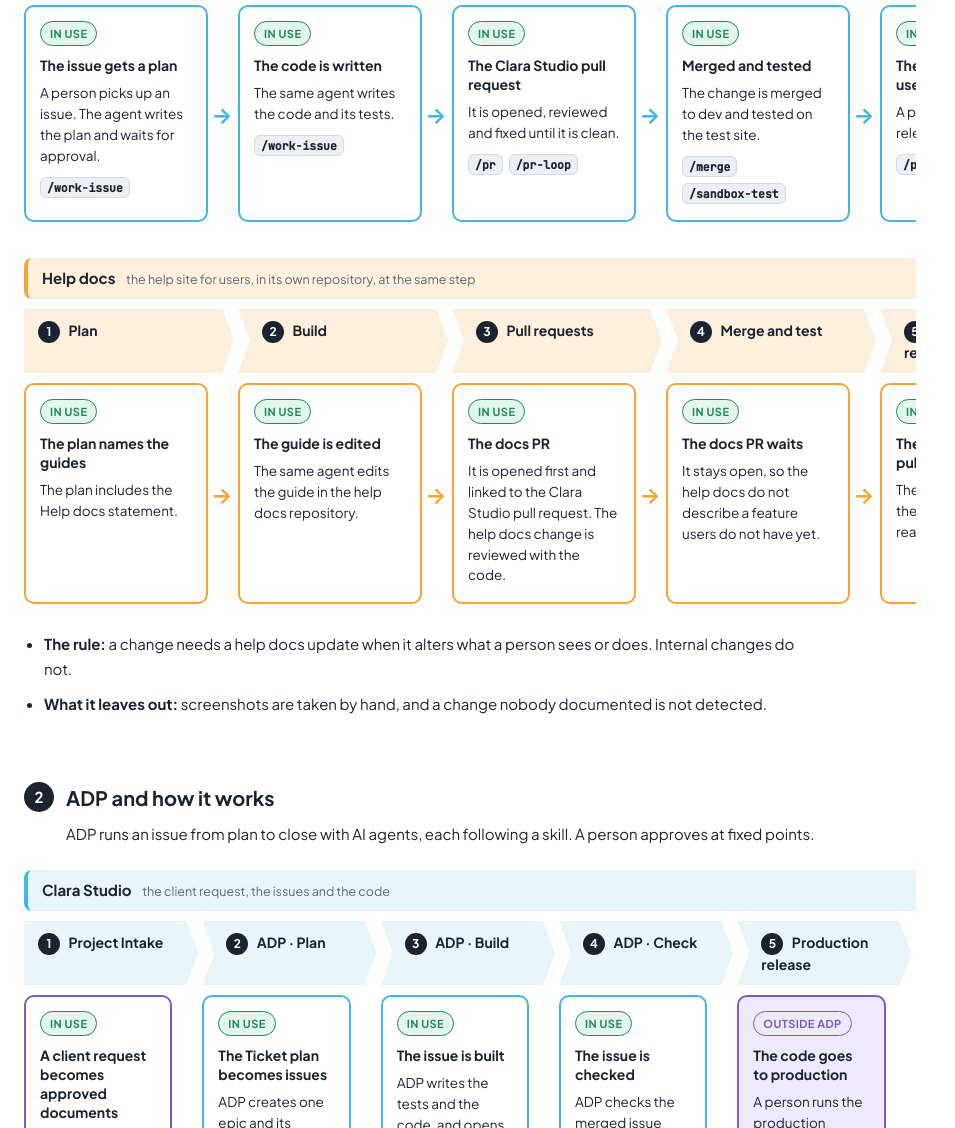
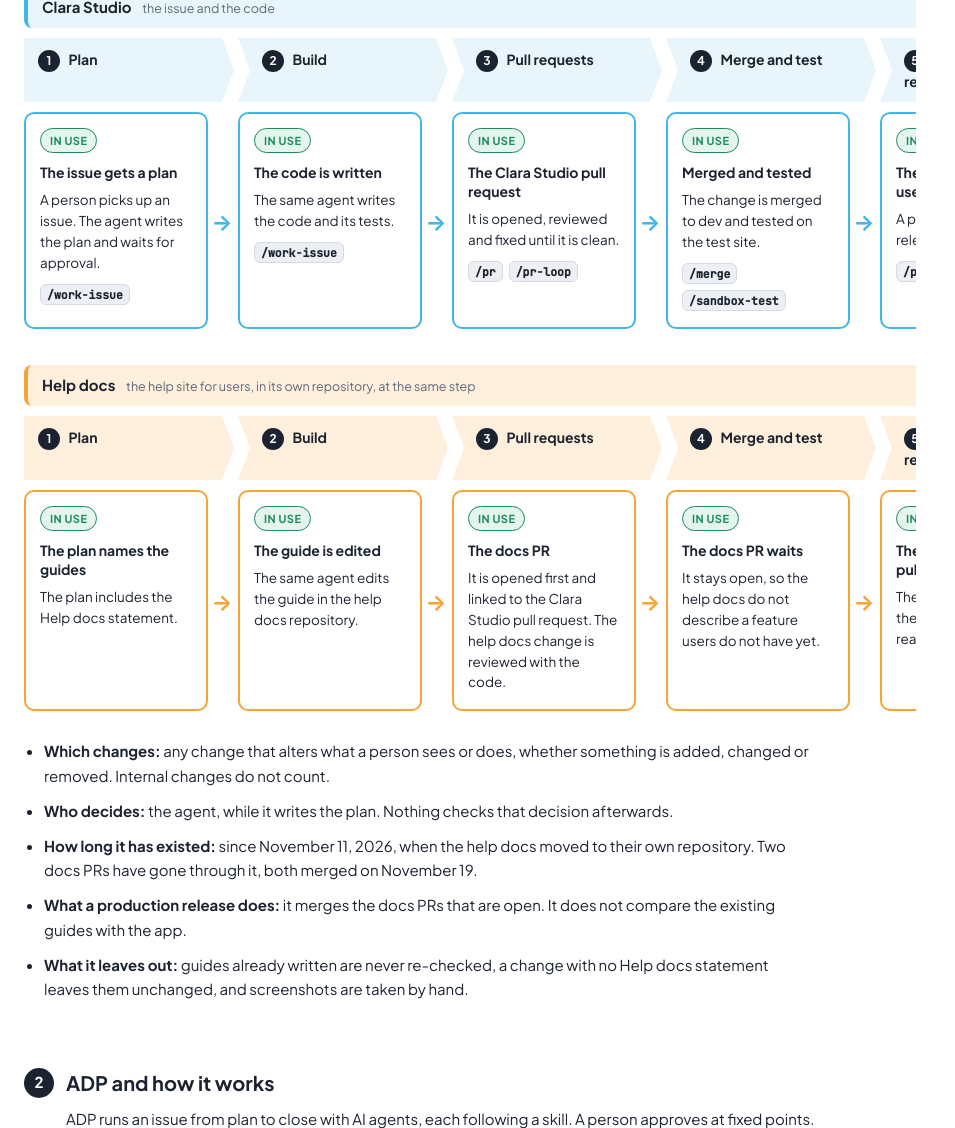
Before and after one commit to gnomorv/juan-mocks, a plain HTML site: page help-docs-adp-overview/index.html in a window 1280 px wide. Shown: the part 1672-2800 px from the top of the page, without its empty margins (0-955 px from the left). Drawn offline with Linux system fonts and the light colour scheme.

Commit message:
fix: state precisely what the work-issue pipeline does for the help docs
Co-Authored-By: Claude Fable 5.2 <noreply@anthropic.com>

```diff
--- a/help-docs-adp-overview/index.html
+++ b/help-docs-adp-overview/index.html
@@ -173,7 +173,8 @@
       <div class="ia-short">
         <h2>Where we are</h2>
         <ul>
-          <li><b>The work-issue pipeline keeps the help docs up to date.</b> It is in use today.</li>
+          <li><b>The work-issue pipeline has a help docs step for each change.</b> It was set up on November 11, 2026. Two changes have used it so far.</li>
+          <li><b>Nothing re-checks the help docs already written.</b> A release publishes the docs PRs that were opened. It does not review existing guides.</li>
           <li><b>ADP is the pipeline meant to replace it.</b> It is also in use today.</li>
           <li><b>ADP has no step for the help docs.</b> An issue shipped through ADP can leave the help docs behind.</li>
         </ul>
@@ -279,8 +280,11 @@
     </div>
 
     <ul class="ia-list" style="margin:22px 0 0 0">
-      <li><b>The rule:</b> a change needs a help docs update when it alters what a person sees or does. Internal changes do not.</li>
-      <li><b>What it leaves out:</b> screenshots are taken by hand, and a change nobody documented is not detected.</li>
+      <li><b>Which changes:</b> any change that alters what a person sees or does, whether something is added, changed or removed. Internal changes do not count.</li>
+      <li><b>Who decides:</b> the agent, while it writes the plan. Nothing checks that decision afterwards.</li>
+      <li><b>How long it has existed:</b> since November 11, 2026, when the help docs moved to their own repository. Two docs PRs have gone through it, both merged on November 19.</li>
+      <li><b>What a production release does:</b> it merges the docs PRs that are open. It does not compare the existing guides with the app.</li>
+      <li><b>What it leaves out:</b> guides already written are never re-checked, a change with no Help docs statement leaves them unchanged, and screenshots are taken by hand.</li>
     </ul>
 
     <h2 class="ia-section"><span class="ia-num">2</span>ADP and how it works</h2>
@@ -464,13 +468,14 @@
       <tr><td>Publishing</td><td>The production release merges the docs PR</td><td>The same</td></tr>
       <tr><td>A forgotten help docs change</td><td>Nobody notices</td><td>The issue cannot close</td></tr>
       <tr><td>A change nobody documented</td><td>Not detected</td><td>Still not detected</td></tr>
+      <tr><td>Guides already written</td><td>Never re-checked</td><td>Still never re-checked</td></tr>
     </table>
 
     <h2 class="ia-section"><span class="ia-num">5</span>Status of every piece</h2>
     <p class="ia-intro">What is in use, what is ready, what is proposed and what is still open.</p>
     <table>
       <tr><th>Piece</th><th>Status</th><th>Note</th></tr>
-      <tr><td>Help docs steps of the work-issue pipeline</td><td><span class="ia-tag ok">In use</span></td><td>All five steps of section 1</td></tr>
+      <tr><td>Help docs steps of the work-issue pipeline, one change at a time</td><td><span class="ia-tag ok">In use</span></td><td>Since November 11, 2026. Used by two changes so far</td></tr>
       <tr><td>Project Intake handing over to ADP</td><td><span class="ia-tag ok">In use</span></td><td>Through the Ticket plan</td></tr>
       <tr><td>ADP planning, building, checking and closing issues</td><td><span class="ia-tag ok">In use</span></td><td>Its rules are mostly drafts</td></tr>
       <tr><td>The production release merging docs PRs</td><td><span class="ia-tag ok">In use</span></td><td>Works for any docs PR that names its issue</td></tr>
@@ -489,6 +494,7 @@
       <tr><td>The branch the docs PR targets</td><td><span class="ia-tag idea">To decide</span></td><td>The written process says main. The help docs repository also has a dev branch</td></tr>
       <tr><td>The limit of 5 criteria per contract</td><td><span class="ia-tag idea">To decide</span></td><td>The two help docs criteria use two of the five</td></tr>
       <tr><td>Naming the guides during Project Intake</td><td><span class="ia-tag idea">To decide</span></td><td>Open question</td></tr>
+      <tr><td>Re-checking the guides already written, at each release</td><td><span class="ia-tag idea">To decide</span></td><td>Nothing does this today, with or without ADP</td></tr>
       <tr><td>Detecting a change nobody documented</td><td><span class="ia-tag idea">To decide</span></td><td>Not covered by this proposal</td></tr>
     </table>
 
```
Also changed, not shown: intake-adp-help-docs/index.html (+3 -2 lines).
